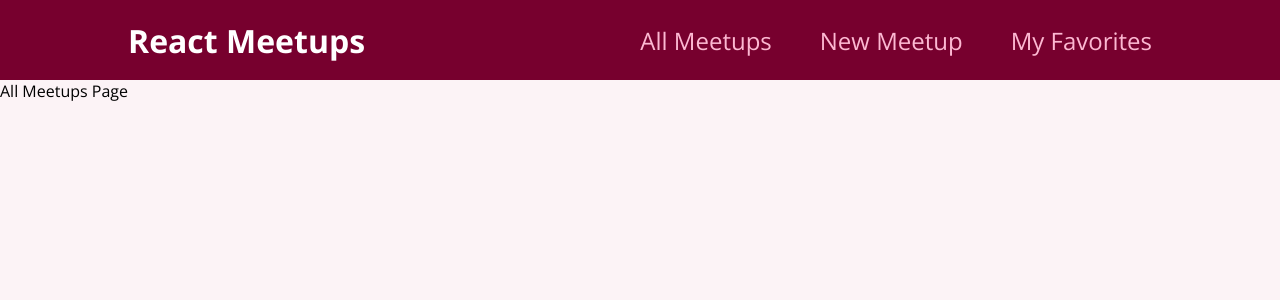
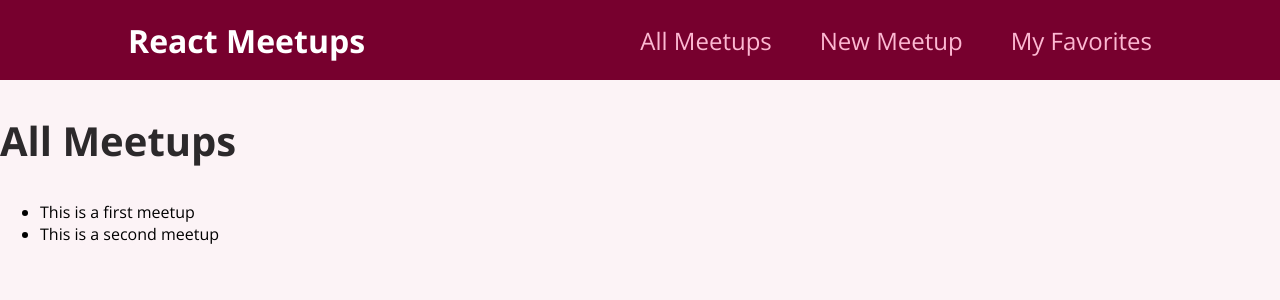
Before and after one commit to joyao/Meetup_React, a React (Create React App) app: page / in a window 1280 px wide. Shown: the top 300 px of the page. Built offline with nearby package versions, Linux system fonts and the light colour scheme.

Commit message:
[feat] Add default meetup data and show title

```diff
--- a/src/pages/AllMeetups.js
+++ b/src/pages/AllMeetups.js
@@ -1,5 +1,31 @@
+const DUMMY_DATA = [
+    {
+        id: "m1",
+        title: "This is a first meetup",
+        image: "https://upload.wikimedia.org/wikipedia/commons/thumb/d/d3/Stadtbild_M%C3%BCnchen.jpg/2560px-Stadtbild_M%C3%BCnchen.jpg",
+        address: "Meetupstreet 5, 12345 Meetup City",
+        description: "This is a first, amazing meetup which you definitely should not miss. It will be a lot of fun!",
+    },
+    {
+        id: "m2",
+        title: "This is a second meetup",
+        image: "https://upload.wikimedia.org/wikipedia/commons/thumb/d/d3/Stadtbild_M%C3%BCnchen.jpg/2560px-Stadtbild_M%C3%BCnchen.jpg",
+        address: "Meetupstreet 5, 12345 Meetup City",
+        description: "This is a first, amazing meetup which you definitely should not miss. It will be a lot of fun!",
+    },
+];
+
 const AllMeetupsPage = () => {
-    return <div>All Meetups Page</div>;
+    return (
+        <section>
+            <h1>All Meetups</h1>
+            <ul>
+                {DUMMY_DATA.map((meetup) => {
+                    return <li key={meetup.id}>{meetup.title}</li>;
+                })}
+            </ul>
+        </section>
+    );
 };
 
 export default AllMeetupsPage;
```
